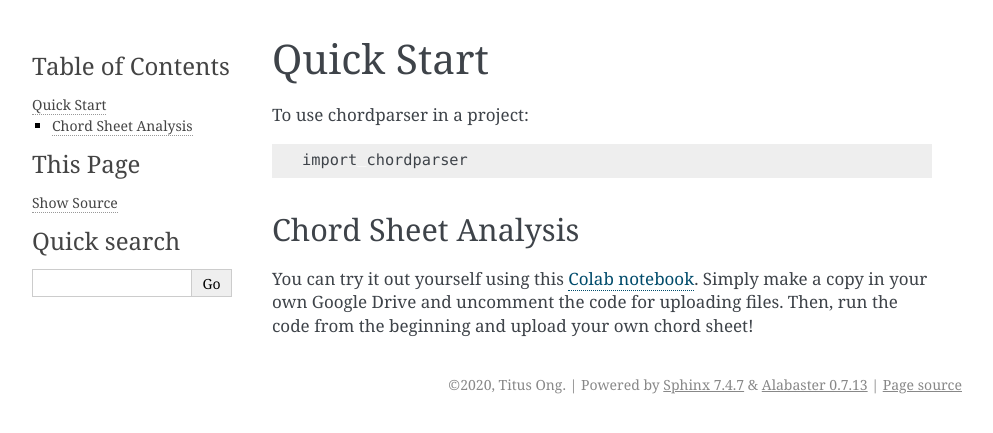
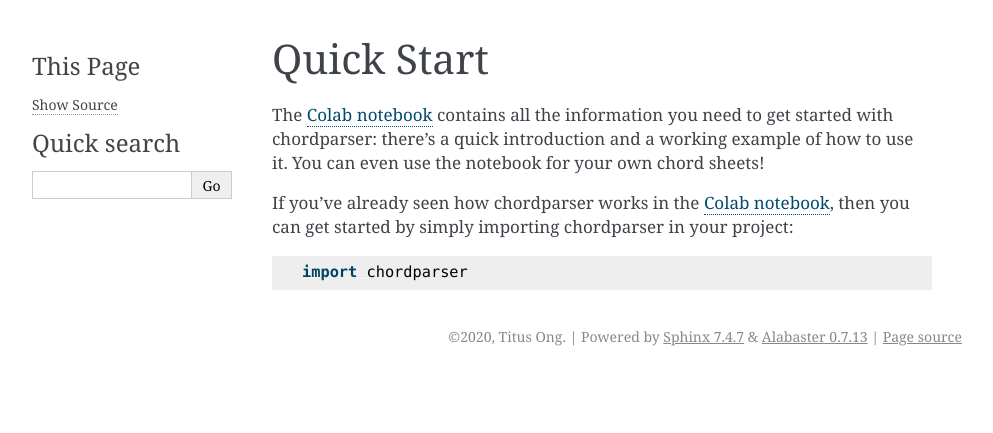
Before and after one commit to titus-ong/chordparser, a Sphinx documentation site: the page built from docs/quickstart.rst, in a window 1280 px wide. Shown: the top 433 px of the page, without its empty margins (148-1141 px from the left). Built offline with Sphinx 7.4.7, drawn with Linux system fonts in a browser that asks for light colours; pages that are not in the unit, such as notebooks, are missing from menus.

Commit message:
Update description

```diff
--- a/docs/quickstart.rst
+++ b/docs/quickstart.rst
@@ -1,15 +1,11 @@
-.. highlight:: shell
-
 -----------
 Quick Start
 -----------
 
-To use chordparser in a project::
+The `Colab notebook <https://colab.research.google.com/drive/1T5WcH2WMHqpqbJrzxDt_Mg03lw1aXho7?usp=sharing>`_ contains all the information you need to get started with chordparser: there's a quick introduction and a working example of how to use it. You can even use the notebook for your own chord sheets!
+
+If you've already seen how chordparser works in the `Colab notebook <https://colab.research.google.com/drive/1T5WcH2WMHqpqbJrzxDt_Mg03lw1aXho7?usp=sharing>`_, then you can get started by simply importing chordparser in your project:
+
+.. code-block:: python
 
     import chordparser
-
-....................
-Chord Sheet Analysis
-....................
-
-You can try it out yourself using this `Colab notebook <https://colab.research.google.com/drive/1T5WcH2WMHqpqbJrzxDt_Mg03lw1aXho7?usp=sharing>`_. Simply make a copy in your own Google Drive and uncomment the code for uploading files. Then, run the code from the beginning and upload your own chord sheet!
```
